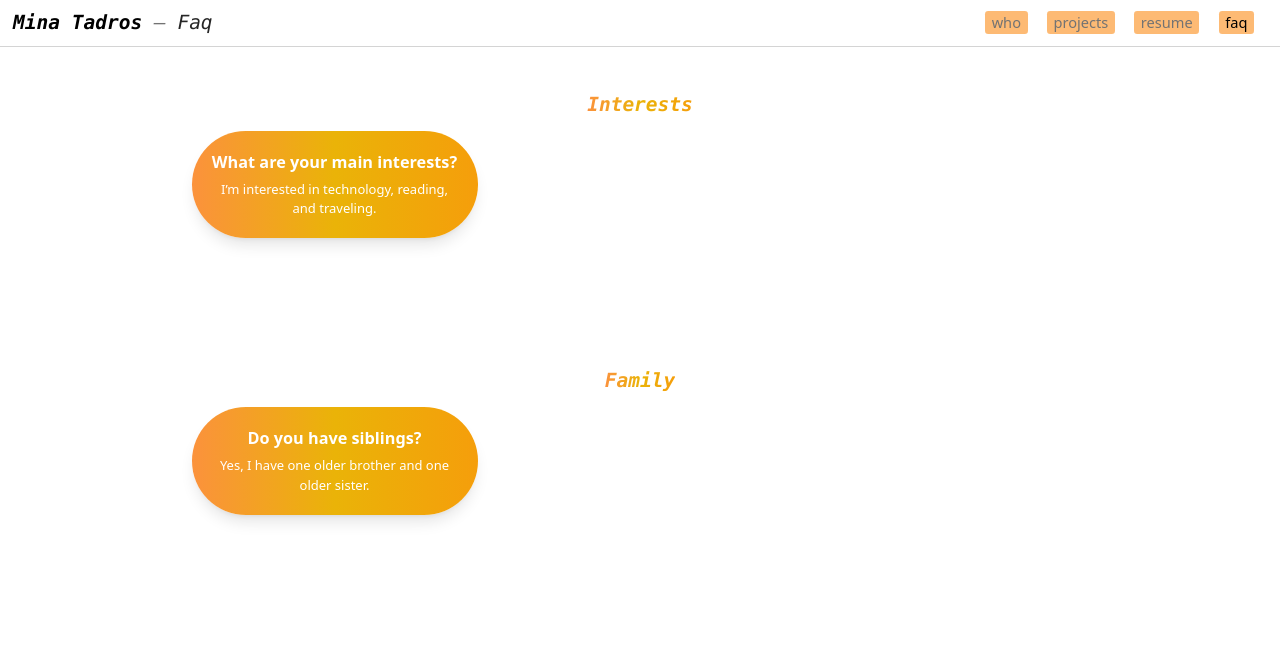
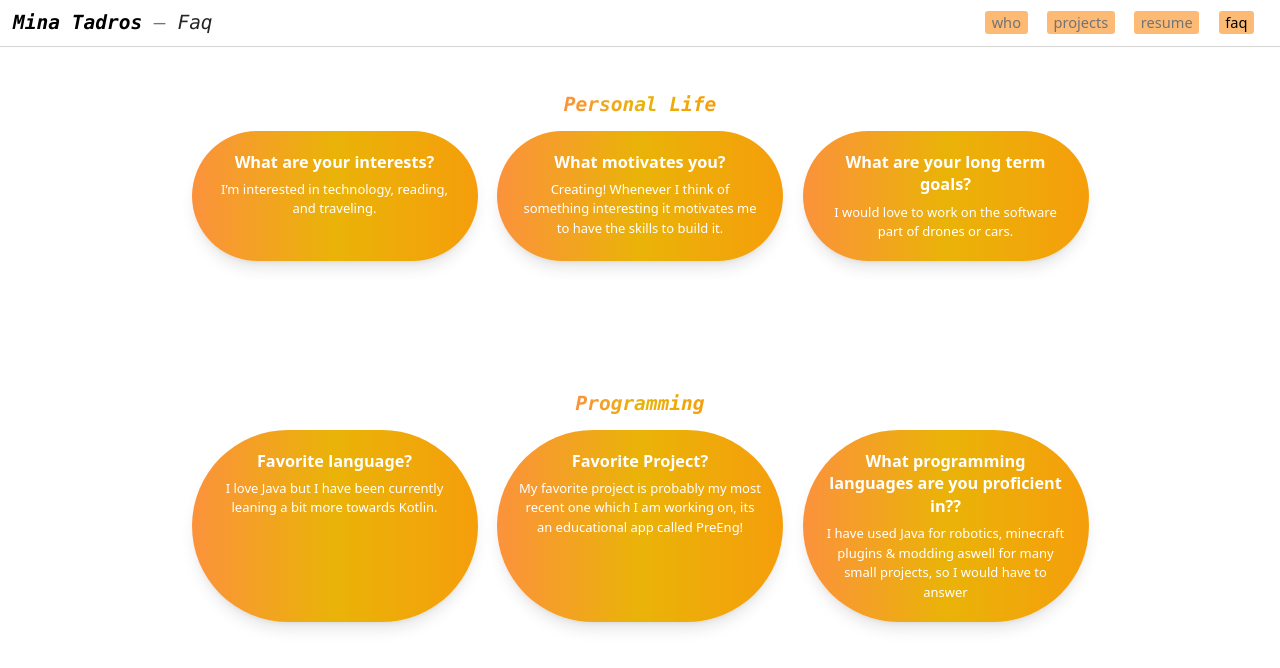
Before and after one commit to MNTadros/mnt-portfolio-website, a SvelteKit app: page /faq in a window 1280 px wide. Shown: the top 668 px of the page. Built offline with nearby package versions, Linux system fonts and the light colour scheme.

Commit message:
added more questions to faq page

```diff
--- a/src/routes/faq/+page.svelte
+++ b/src/routes/faq/+page.svelte
@@ -1,15 +1,35 @@
 <script>
     let faqs = [
   {
-    category: "Interests",
-    question: "What are your main interests?",
+    category: "Personal Life",
+    question: "What are your interests?",
     answer: "I’m interested in technology, reading, and traveling."
   },
   {
-    category: "Family",
-    question: "Do you have siblings?",
-    answer: "Yes, I have one older brother and one older sister."
-  }
+    category: "Personal Life",
+    question: "What motivates you?",
+    answer: "Creating! Whenever I think of something interesting it motivates me to have the skills to build it."
+  },
+  {
+    category: "Personal Life",
+    question: "What are your long term goals?",
+    answer: "I would love to work on the software part of drones or cars."
+  },
+  {
+    category: "Programming",
+    question: "Favorite language?",
+    answer: "I love Java but I have been currently leaning a bit more towards Kotlin."
+  },
+  {
+    category: "Programming",
+    question: "Favorite Project?",
+    answer: "My favorite project is probably my most recent one which I am working on, its an educational app called PreEng!"
+  },
+  {
+    category: "Programming",
+    question: "What programming languages are you proficient in??",
+    answer: "I have used Java for robotics, minecraft plugins & modding aswell for many small projects, so I would have to answer"
+  },
 ];
 
 function groupByCategory(faqs) {
```
